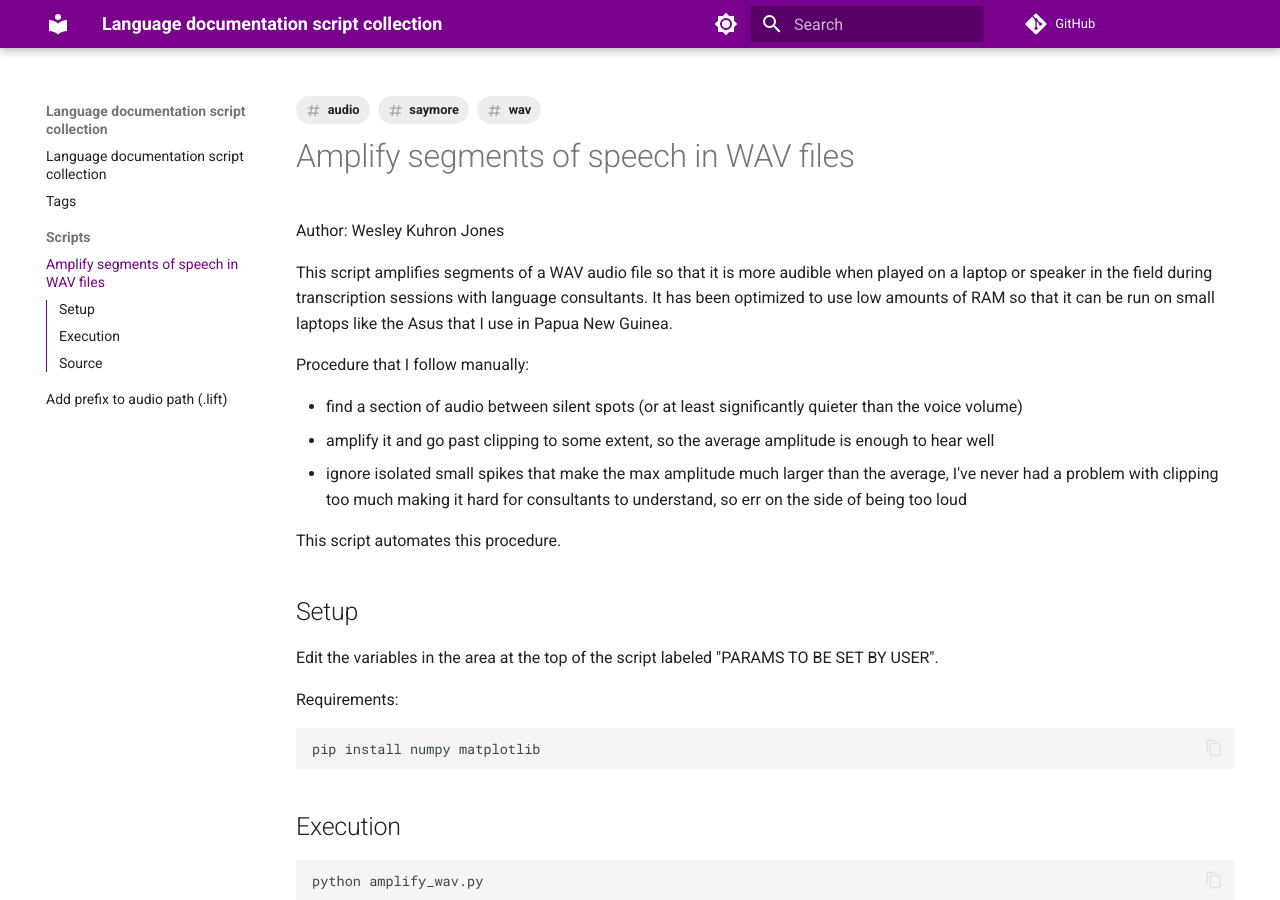
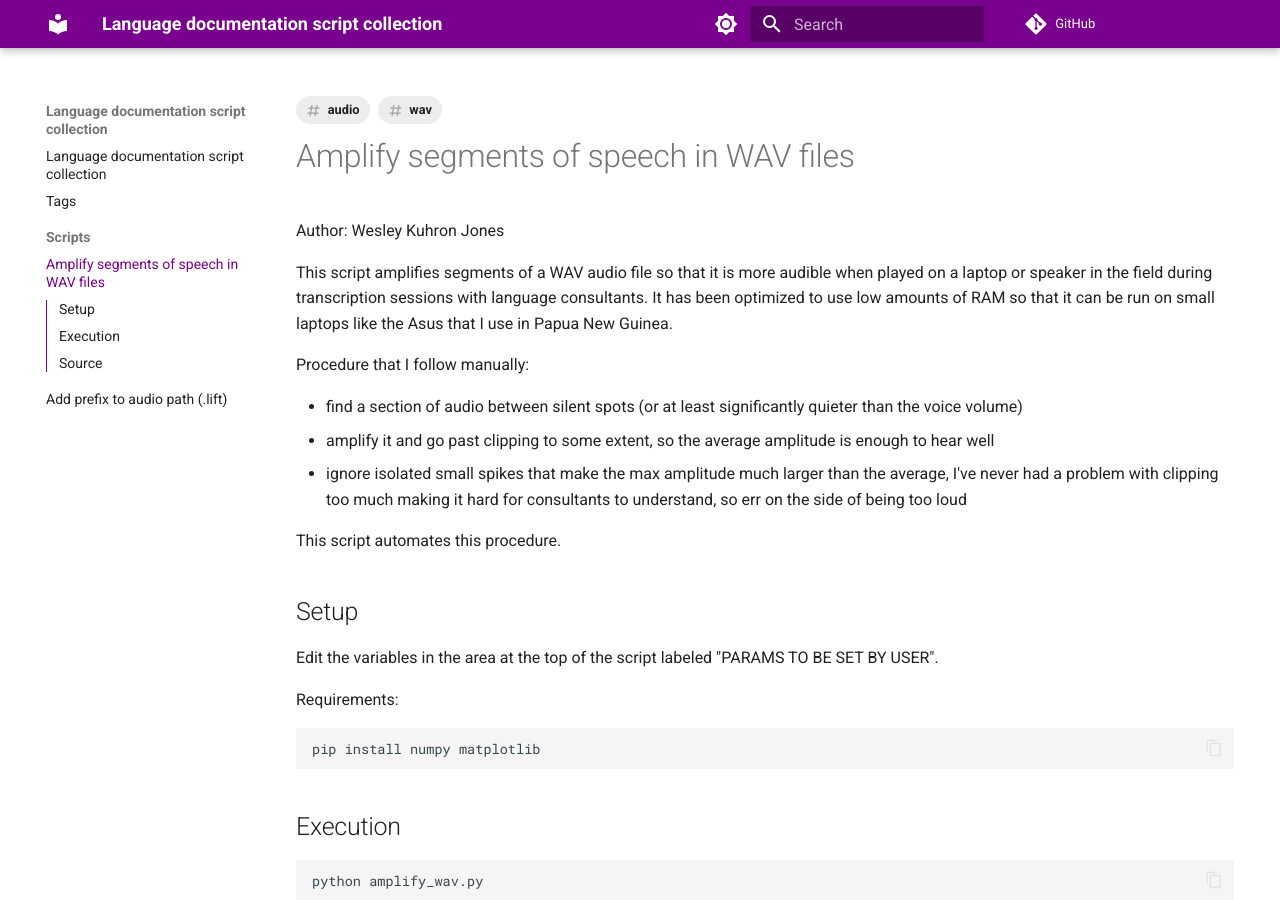
Before and after one commit to fmatter/langdoc-script-collection, an MkDocs documentation site: the page built from docs/scripts/amplify_wav.md, in a window 1280 px wide and 900 px high. Built offline with MkDocs 1.6.1 and Material for MkDocs 9.7.7, drawn with Linux system fonts in a browser that asks for light colours; comment, search, counter and statistics services are not loaded.

Commit message:
Update amplify_wav.md

```diff
--- a/docs/scripts/amplify_wav.md
+++ b/docs/scripts/amplify_wav.md
@@ -2,7 +2,6 @@
 tags:
     - audio
     - wav
-    - saymore
 ---
 # Amplify segments of speech in WAV files
 Author: Wesley Kuhron Jones
```
